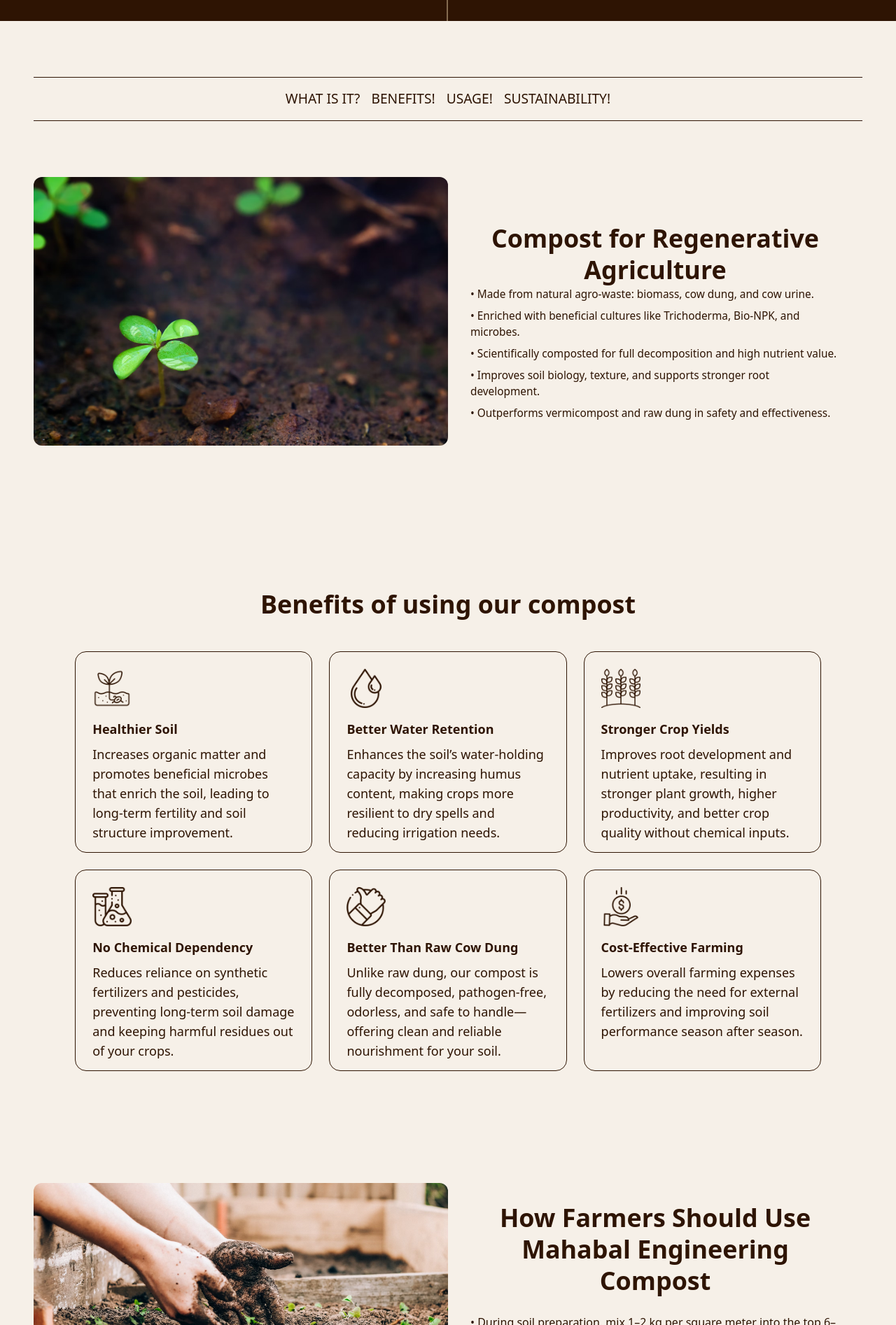
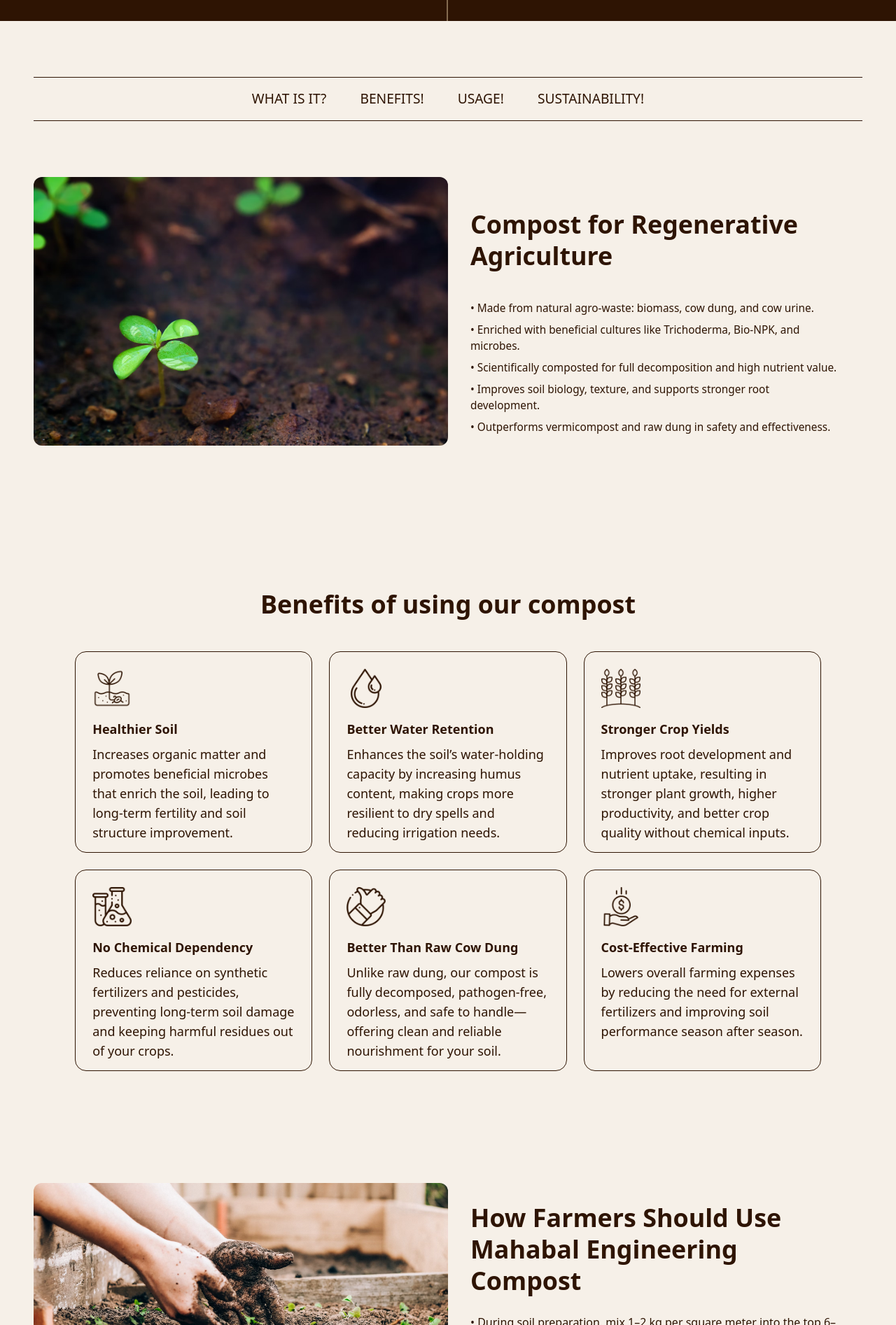
Before and after one commit to Sheersh01/MahabalAgroInd, a React (Vite) app: page /farmers in a window 1280 px wide. Shown: the part 526-2420 px from the top of the page at 70% size. Built offline with nearby package versions, Linux system fonts and the light colour scheme.

Commit message:
farmers2

```diff
--- a/src/pages/Farmers.jsx
+++ b/src/pages/Farmers.jsx
@@ -37,7 +37,7 @@
 
       <div className="w-full md:px-12 md:mt-20 px-6 mt-10">
         {/* Navigation Buttons */}
-        <div className="border-y border-[#2E1403] md:mb-20 mb-10 flex flex-wrap justify-center gap-4 text-center py-4">
+        <div className="border-y border-[#2E1403] md:mb-20 mb-10 flex flex-wrap justify-center md:gap-12 gap-4  text-center py-4">
           {[
             { label: "menu.about", ref: aboutRef },
             { label: "menu.benefits", ref: benefitsRef },
@@ -62,7 +62,7 @@
             </div>
           </div>
           <div className="md:w-1/2 w-full flex flex-col justify-center lg:px-8 md:px-4 md:text-left">
-            <h1 className="font-semibold text-[6vw] md:text-[3.2vw] lg:text-[2.8vw] leading-tight text-center">
+            <h1 className="font-semibold text-[6vw] md:text-[3.2vw] lg:text-[2.8vw] leading-tight md:text-start text-center mb-10">
               {t("about.title")}
             </h1>
             {(t("about.points", { returnObjects: true }) || []).map((point, idx) => (
@@ -80,7 +80,7 @@
             {[1, 2, 3, 4, 5, 6].map((index) => (
               <div
                 key={index}
-                className="group border border-[#2E1403] rounded-2xl p-6 h-[12rem] md:h-[14rem] lg:h-[18rem] justify-start bg-[#F6F0E8] text-[#2E1403] hover:bg-[#2E1403] hover:text-[#F6F0E8] transition-all duration-300"
+                className="group border border-[#2E1403] rounded-2xl p-6 h-[13rem] md:h-[14rem] lg:h-[18rem] justify-start bg-[#F6F0E8] text-[#2E1403] hover:bg-[#2E1403] hover:text-[#F6F0E8] transition-all duration-300"
               >
                 <img
                   className="lg:w-14 md:w-10 w-8 lg:h-14 md:h-10 h-8  lg:mb-4 mb-2  transition duration-300 group-hover:invert"
@@ -104,7 +104,7 @@
             </div>
           </div>
           <div className="md:w-1/2 w-full flex flex-col justify-center lg:px-8 md:px-4   md:text-left">
-            <h1 className="font-semibold text-[8vw] md:text-[3.2vw] lg:text-[2.8vw] leading-tight text-center mb-6">
+            <h1 className="font-semibold text-[8vw] md:text-[3.2vw] lg:text-[2.8vw] leading-tight text-center mb-6  md:text-start">
               {t("usage.title")}
             </h1>
             {(t("usage.points", { returnObjects: true }) || []).map((point, idx) => (
@@ -121,7 +121,7 @@
             </div>
           </div>
           <div className="md:w-1/2 w-full flex flex-col justify-center lg:px-8 md:px-4  md:text-left">
-            <h1 className="font-semibold text-[8vw] md:text-[3.2vw] lg:text-[2.8vw] leading-tight text-center mb-4 ">
+            <h1 className="font-semibold text-[8vw] md:text-[3.2vw] lg:text-[2.8vw] leading-tight text-center mb-4  md:text-start">
               {t("sustainable.title")}
             </h1>
             {(t("sustainable.points", { returnObjects: true }) || []).map((point, idx) => (
```
